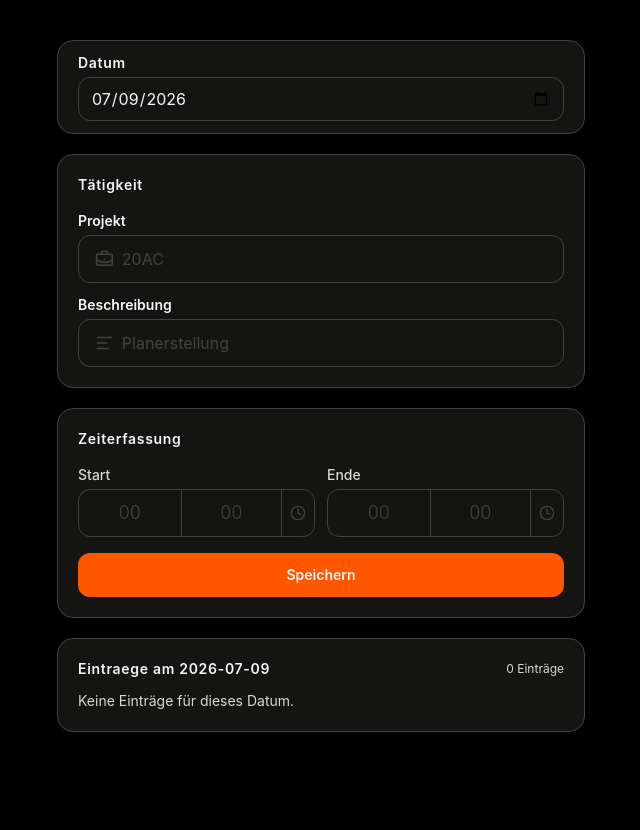
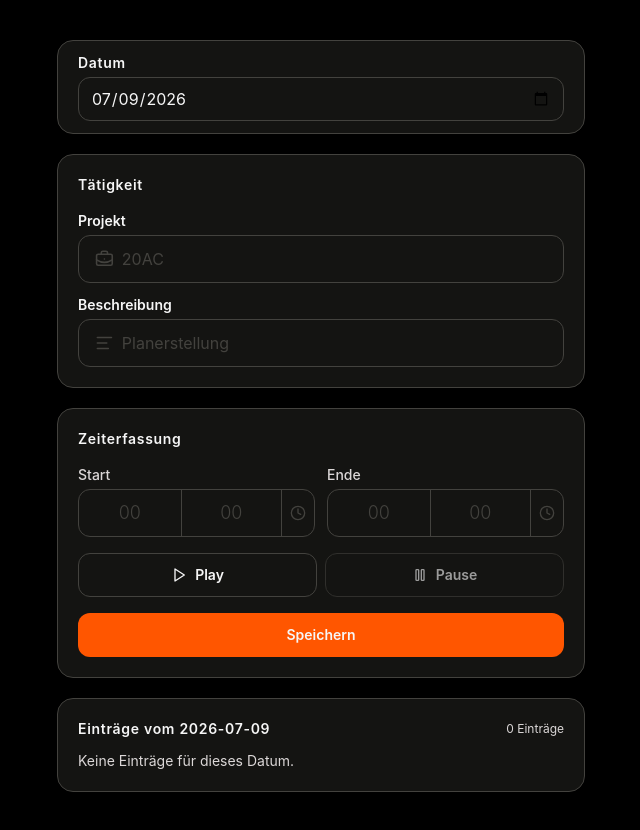
Before and after one commit to sLercher/time-tracker, a SvelteKit app: page / in a window 1280 px wide. Shown: the top 830 px of the page, without its empty margins (319-959 px from the left). Built offline with nearby package versions, Linux system fonts and the light colour scheme.

Commit message:
feat: easier time input with stop watch buttons

```diff
--- a/src/lib/inputs/time-group/time-group.svelte
+++ b/src/lib/inputs/time-group/time-group.svelte
@@ -11,22 +11,24 @@
 	 *   startHour?: string,
 	 *   startMinute?: string,
 	 *   endHour?: string,
-	 *   endMinute?: string
+	 *   endMinute?: string,
+	 *   disabled?: boolean
 	 * }}
 	 */
 	let {
 		startHour = $bindable(''),
 		startMinute = $bindable(''),
 		endHour = $bindable(''),
-		endMinute = $bindable('')
+		endMinute = $bindable(''),
+		disabled = false
 	} = $props();
 </script>
 
 <div class="mt-1 grid grid-cols-2 gap-3">
 	<RangeContainer text="Start">
-		<TimePicker bind:hour={startHour} bind:minute={startMinute} />
+		<TimePicker bind:hour={startHour} bind:minute={startMinute} {disabled} />
 	</RangeContainer>
 	<RangeContainer text="Ende">
-		<TimePicker bind:hour={endHour} bind:minute={endMinute} />
+		<TimePicker bind:hour={endHour} bind:minute={endMinute} {disabled} />
 	</RangeContainer>
 </div>
--- a/src/lib/project-card.svelte
+++ b/src/lib/project-card.svelte
@@ -6,20 +6,27 @@
 	import Input from '$lib/inputs/input.svelte';
 
 	/**
-	 * @type {{ project?: string, description?: string }}
+	 * @type {{ project?: string, description?: string, disabled?: boolean }}
 	 */
-	let { project = $bindable(''), description = $bindable('') } = $props();
+	let { project = $bindable(''), description = $bindable(''), disabled = false } = $props();
 </script>
 
 <Card>
 	<h2 class="text-sm font-semibold tracking-wider">Tätigkeit</h2>
 	<div class="mt-1 grid gap-3">
-		<Input label="Projekt" placeholder="20AC" image={BriefcaseBusiness} bind:value={project} />
+		<Input
+			label="Projekt"
+			placeholder="20AC"
+			image={BriefcaseBusiness}
+			bind:value={project}
+			{disabled}
+		/>
 		<Input
 			label="Beschreibung"
 			placeholder="Planerstellung"
 			image={TextAlignStart}
 			bind:value={description}
+			{disabled}
 		/>
 	</div>
 </Card>
--- a/src/lib/time-card.svelte
+++ b/src/lib/time-card.svelte
@@ -1,4 +1,8 @@
 <script>
+	import Pause from '@lucide/svelte/icons/pause';
+	import Play from '@lucide/svelte/icons/play';
+	import Square from '@lucide/svelte/icons/square';
+
 	import Card from '$lib/card.svelte';
 	import TimeGroup from '$lib/inputs/time-group/time-group.svelte';
 
@@ -9,10 +13,17 @@
 	 *   endHour?: string,
 	 *   endMinute?: string,
 	 *   onSave?: () => void,
+	 *   onToggleTracking?: () => void,
+	 *   onTogglePause?: () => void,
 	 *   onCancelEdit?: () => void,
 	 *   isSaving?: boolean,
 	 *   feedback?: string,
-	 *   isEditing?: boolean
+	 *   isEditing?: boolean,
+	 *   isTracking?: boolean,
+	 *   isPaused?: boolean,
+	 *   isInputLocked?: boolean,
+	 *   activeDurationLabel?: string,
+	 *   pausedDurationLabel?: string
 	 * }}
 	 */
 	let {
@@ -21,10 +32,17 @@
 		endHour = $bindable(''),
 		endMinute = $bindable(''),
 		onSave = () => {},
+		onToggleTracking = () => {},
+		onTogglePause = () => {},
 		onCancelEdit = () => {},
 		isSaving = false,
 		feedback = '',
-		isEditing = false
+		isEditing = false,
+		isTracking = false,
+		isPaused = false,
+		isInputLocked = false,
+		activeDurationLabel = '00:00:00',
+		pausedDurationLabel = '00:00:00'
 	} = $props();
 </script>
 
@@ -32,12 +50,51 @@
 	<h2 class="text-sm font-semibold tracking-wider">
 		{isEditing ? 'Eintrag bearbeiten' : 'Zeiterfassung'}
 	</h2>
-	<TimeGroup bind:startHour bind:startMinute bind:endHour bind:endMinute />
+	{#if !isEditing && isTracking}
+		<div class="mt-1 flex flex-wrap items-center gap-2 text-xs">
+			<span class="rounded-lg border border-(--border) px-2 py-1 text-(--muted)">
+				Timer: {activeDurationLabel}
+			</span>
+			{#if isPaused}
+				<span class="rounded-lg border border-(--border) px-2 py-1 text-(--muted)">
+					Pause: {pausedDurationLabel}
+				</span>
+			{/if}
+		</div>
+	{/if}
+	<TimeGroup bind:startHour bind:startMinute bind:endHour bind:endMinute disabled={isInputLocked} />
+	{#if !isEditing}
+		<div class="mt-1 grid grid-cols-2 gap-2">
+			<button
+				type="button"
+				onclick={onToggleTracking}
+				disabled={isSaving}
+				class="inline-flex h-11 items-center justify-center gap-2 rounded-xl border border-(--border) bg-transparent px-4 text-sm font-semibold text-(--text) transition hover:border-(--accent) disabled:cursor-not-allowed disabled:opacity-60"
+			>
+				{#if isTracking}
+					<Square size="16" />
+					Stop
+				{:else}
+					<Play size="16" />
+					Play
+				{/if}
+			</button>
+			<button
+				type="button"
+				onclick={onTogglePause}
+				disabled={isSaving || !isTracking}
+				class="inline-flex h-11 items-center justify-center gap-2 rounded-xl border border-(--border) bg-transparent px-4 text-sm font-semibold text-(--text) transition hover:border-(--accent) disabled:cursor-not-allowed disabled:opacity-60"
+			>
+				<Pause size="16" />
+				{isPaused ? 'Resume' : 'Pause'}
+			</button>
+		</div>
+	{/if}
 	<div class="mt-1 grid {isEditing ? 'grid-cols-2' : ''} gap-2">
 		<button
 			type="button"
 			onclick={onSave}
-			disabled={isSaving}
+			disabled={isSaving || isInputLocked || isTracking}
 			class="inline-flex h-11 items-center justify-center rounded-xl bg-(--accent) px-4 text-sm font-semibold text-(--text) transition-opacity hover:opacity-95 disabled:cursor-not-allowed disabled:opacity-60"
 		>
 			{isSaving ? 'Speichert...' : isEditing ? 'Aktualisieren' : 'Speichern'}
--- a/src/lib/today-entries-card.svelte
+++ b/src/lib/today-entries-card.svelte
@@ -36,8 +36,10 @@
 
 <Card>
 	<div class="flex items-center justify-between">
-		<h2 class="text-sm font-semibold tracking-wider">Eintraege am {selectedDate}</h2>
-		<span class="text-xs text-(--muted)">{entries.length} Einträge</span>
+		<h2 class="text-sm font-semibold tracking-wider">Einträge vom {selectedDate}</h2>
+		<span class="text-xs text-(--muted)">
+			{entries.length === 1 ? `${entries.length} Eintrag` : `${entries.length} Einträge`}
+		</span>
 	</div>
 
 	{#if entries.length === 0}
--- a/src/routes/+page.svelte
+++ b/src/routes/+page.svelte
@@ -6,6 +6,8 @@
 	import TodayEntriesCard from '$lib/today-entries-card.svelte';
 	import { deleteTimeEntry, getTimeEntriesByDate, saveTimeEntry, updateTimeEntry } from '$lib/db';
 	import {
+		formatElapsedDuration,
+		getCurrentTimeParts,
 		getTodayDateKey,
 		splitTime,
 		validateAndBuildEntry
@@ -35,11 +37,36 @@
 	let endMinute = $state('');
 	let selectedDate = $state(getTodayDateKey());
 	let isSaving = $state(false);
+	let isTracking = $state(false);
+	let isPaused = $state(false);
+	let accumulatedActiveMs = $state(0);
+	/** @type {number | null} */
+	let runStartedAtMs = $state(null);
+	/** @type {number | null} */
+	let pauseStartedAtMs = $state(null);
+	let timerNowMs = $state(Date.now());
 	let feedback = $state('');
 	/** @type {number | null} */
 	let editingEntryId = $state(null);
 	/** @type {TimeEntry[]} */
 	let todayEntries = $state([]);
+	let isInputLocked = $derived(isPaused);
+	let activeDurationLabel = $derived.by(() => {
+		let activeMs = accumulatedActiveMs;
+
+		if (isTracking && !isPaused && runStartedAtMs !== null) {
+			activeMs += timerNowMs - runStartedAtMs;
+		}
+
+		return formatElapsedDuration(activeMs);
+	});
+	let pausedDurationLabel = $derived.by(() => {
+		if (!isTracking || !isPaused || pauseStartedAtMs === null) {
+			return formatElapsedDuration(0);
+		}
+
+		return formatElapsedDuration(timerNowMs - pauseStartedAtMs);
+	});
 
 	/**
 	 * Load all entries for the selected day.
@@ -50,9 +77,28 @@
 		todayEntries = await getTimeEntriesByDate(selectedDate);
 	}
 
-	onMount(async () => {
-		await loadEntriesForSelectedDate();
+	onMount(() => {
+		const timer = setInterval(() => {
+			timerNowMs = Date.now();
+		}, 1000);
+
+		loadEntriesForSelectedDate();
+
+		return () => {
+			clearInterval(timer);
+		};
 	});
+
+	/**
+	 * Reset all tracking-session timing state.
+	 */
+	function resetTrackingState() {
+		isTracking = false;
+		isPaused = false;
+		accumulatedActiveMs = 0;
+		runStartedAtMs = null;
+		pauseStartedAtMs = null;
+	}
 
 	/**
 	 * Handle date changes, refresh list, and leave edit mode.
@@ -61,6 +107,7 @@
 	 */
 	async function handleDateChange() {
 		feedback = '';
+		resetTrackingState();
 		resetForm();
 		await loadEntriesForSelectedDate();
 	}
@@ -87,6 +134,8 @@
 		const [entryStartHour, entryStartMinute] = splitTime(entry.startTime);
 		const [entryEndHour, entryEndMinute] = splitTime(entry.endTime);
 
+		resetTrackingState();
+
 		editingEntryId = entry.id;
 		project = entry.project;
 		description = entry.description;
@@ -101,6 +150,7 @@
 	 */
 	function handleCancelEdit() {
 		feedback = '';
+		resetTrackingState();
 		resetForm();
 	}
 
@@ -125,12 +175,153 @@
 	}
 
 	/**
+	 * Set start input values to the current local time.
+	 */
+	function setStartToNow() {
+		[startHour, startMinute] = getCurrentTimeParts();
+	}
+
+	/**
+	 * Set end input values to the current local time.
+	 */
+	function setEndToNow() {
+		[endHour, endMinute] = getCurrentTimeParts();
+	}
+
+	/**
+	 * Save the current form values as a new entry (without update mode).
+	 *
+	 * @returns {Promise<boolean>} True if the interval was saved.
+	 */
+	async function saveCurrentInterval() {
+		const result = validateAndBuildEntry({
+			date: selectedDate,
+			project,
+			description,
+			startHour,
+			startMinute,
+			endHour,
+			endMinute
+		});
+
+		if (!result.ok) {
+			feedback = result.message;
+			return false;
+		}
+
+		await saveTimeEntry(result.data);
+		await loadEntriesForSelectedDate();
+		return true;
+	}
+
+	/**
+	 * Start tracking from now or stop tracking and save the active interval.
+	 *
+	 * @returns {Promise<void>}
+	 */
+	async function handleToggleTracking() {
+		if (isSaving || editingEntryId !== null) return;
+		feedback = '';
+
+		if (!isTracking) {
+			setStartToNow();
+			endHour = '';
+			endMinute = '';
+			accumulatedActiveMs = 0;
+			runStartedAtMs = Date.now();
+			pauseStartedAtMs = null;
+			isTracking = true;
+			isPaused = false;
+			return;
+		}
+
+		if (isPaused) {
+			resetTrackingState();
+			resetForm();
+			return;
+		}
+
+		setEndToNow();
+		isSaving = true;
+
+		try {
+			const saved = await saveCurrentInterval();
+
+			if (!saved) {
+				endHour = '';
+				endMinute = '';
+				return;
+			}
+
+			if (runStartedAtMs !== null) {
+				accumulatedActiveMs += Date.now() - runStartedAtMs;
+			}
+
+			resetTrackingState();
+			resetForm();
+		} catch {
+			feedback = 'Speichern fehlgeschlagen. Bitte erneut versuchen.';
+		} finally {
+			isSaving = false;
+		}
+	}
+
+	/**
+	 * Pause active tracking by saving the current interval, or resume from now.
+	 *
+	 * @returns {Promise<void>}
+	 */
+	async function handleTogglePause() {
+		if (isSaving || editingEntryId !== null || !isTracking) return;
+		feedback = '';
+
+		if (isPaused) {
+			setStartToNow();
+			endHour = '';
+			endMinute = '';
+			runStartedAtMs = Date.now();
+			pauseStartedAtMs = null;
+			isPaused = false;
+			return;
+		}
+
+		setEndToNow();
+		isSaving = true;
+
+		try {
+			const saved = await saveCurrentInterval();
+
+			if (!saved) {
+				endHour = '';
+				endMinute = '';
+				return;
+			}
+
+			if (runStartedAtMs !== null) {
+				accumulatedActiveMs += Date.now() - runStartedAtMs;
+			}
+
+			runStartedAtMs = null;
+			pauseStartedAtMs = Date.now();
+			startHour = '';
+			startMinute = '';
+			endHour = '';
+			endMinute = '';
+			isPaused = true;
+		} catch {
+			feedback = 'Speichern fehlgeschlagen. Bitte erneut versuchen.';
+		} finally {
+			isSaving = false;
+		}
+	}
+
+	/**
 	 * Validate the form values and persist a time entry locally in IndexedDB.
 	 *
 	 * @returns {Promise<void>}
 	 */
 	async function handleSave() {
-		if (isSaving) return;
+		if (isSaving || isTracking) return;
 		feedback = '';
 
 		const result = validateAndBuildEntry({
@@ -181,21 +372,29 @@
 			id="selected-date"
 			bind:value={selectedDate}
 			onchange={handleDateChange}
+			disabled={isInputLocked}
 			type="date"
-			class="min-h-11 rounded-xl border border-(--border) bg-transparent px-3 text-(--text) outline-none"
+			class="min-h-11 rounded-xl border border-(--border) bg-transparent px-3 text-(--text) outline-none disabled:cursor-not-allowed disabled:opacity-60"
 		/>
 	</div>
 
-	<ProjectCard bind:project bind:description />
+	<ProjectCard bind:project bind:description disabled={isInputLocked} />
 	<TimeCard
 		bind:startHour
 		bind:startMinute
 		bind:endHour
 		bind:endMinute
 		{isSaving}
+		{isTracking}
+		{isPaused}
+		{isInputLocked}
+		{activeDurationLabel}
+		{pausedDurationLabel}
 		{feedback}
 		isEditing={editingEntryId !== null}
 		onCancelEdit={handleCancelEdit}
+		onToggleTracking={handleToggleTracking}
+		onTogglePause={handleTogglePause}
 		onSave={handleSave}
 	/>
 	<TodayEntriesCard
```
Also changed, not shown: src/lib/inputs/input.svelte (+4 -3 lines), src/lib/inputs/time-group/time-picker.svelte (+13 -5 lines), src/lib/time-entry/time-entry-logic.js.
